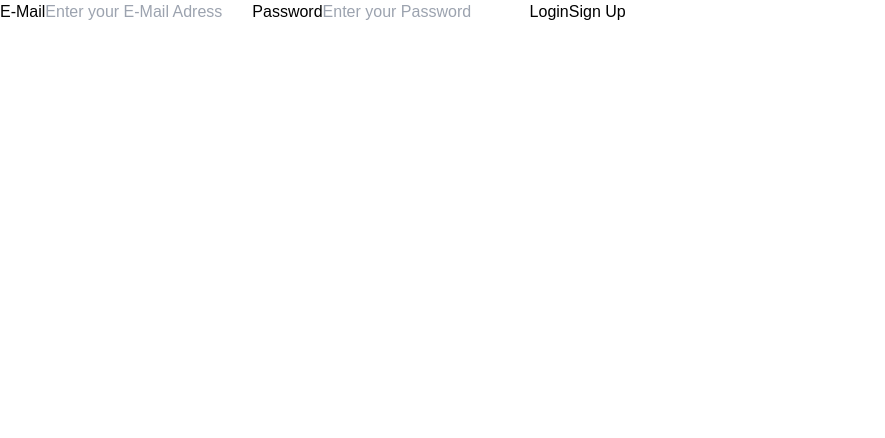
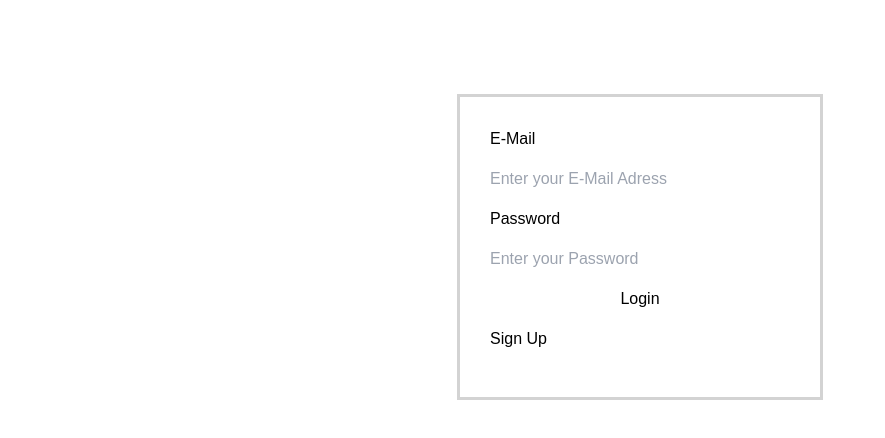
Before and after one commit to dennis1357qwq/CO2_Web-App, a React (Vite) app in the folder client/: page / in a window 1280 px wide. Shown: the top 438 px of the page, without its empty margins (0-885 px from the left). Built offline with nearby package versions, Linux system fonts and the light colour scheme.

Commit message:
update branch with latest changes

```diff
--- a/client/src/components/EditCenter.tsx
+++ b/client/src/components/EditCenter.tsx
@@ -101,7 +101,7 @@ export function EditCenter(props: {
           <div className="Button-Message-row">
             <div className="Button-row">
               <button onClick={testfunc}>Edit</button>
-              <button onClick={handleClickCloseEditor}>cancel</button>
+              <button onClick={handleClickCloseEditor}>Cancel</button>
             </div>
             {NoChangesError ? (
               <label id="NoChangesLabel">No changes made!</label>
--- a/client/src/components/LoginPage.css
+++ b/client/src/components/LoginPage.css
@@ -0,0 +1,16 @@
+.Login-form {
+  display: grid;
+  gap: 1rem;
+  width: 300px;
+}
+
+.Login-form-wrapper {
+  width: max-content;
+  /* background-color: red; */
+  top: 50%;
+  left: 50%;
+  transform: translate(-50%, -100%);
+  position: fixed;
+  border: solid lightgrey;
+  padding: 30px;
+}
--- a/client/src/components/LoginPage.tsx
+++ b/client/src/components/LoginPage.tsx
@@ -47,7 +47,8 @@ export default function LoginPage() {
   }
 
   return (
-    <form onSubmit={handleSignIn}>
+    <div className="Login-form-wrapper">
+      <form className="Login-form" onSubmit={handleSignIn}>
         <label htmlFor="email">E-Mail</label>
         <input
           type="email"
@@ -72,5 +73,6 @@ export default function LoginPage() {
         </NavLink>
         <p className="text-red-900">{errorMessage}</p>
       </form>
+    </div>
   );
 }
```
Also changed, not shown: client/src/App.css (+8 -0 lines). Lines whose indentation alone changed are shown as unchanged.
